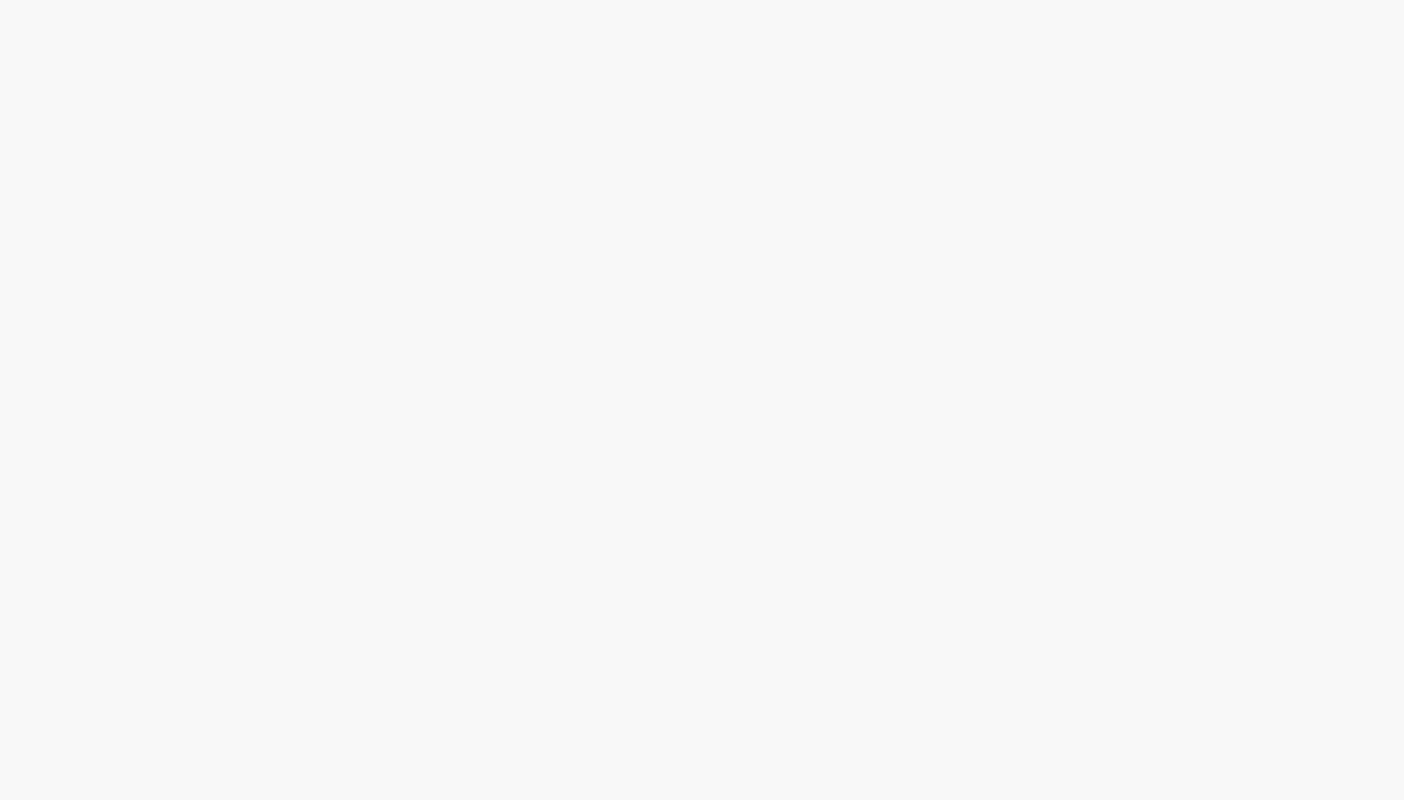
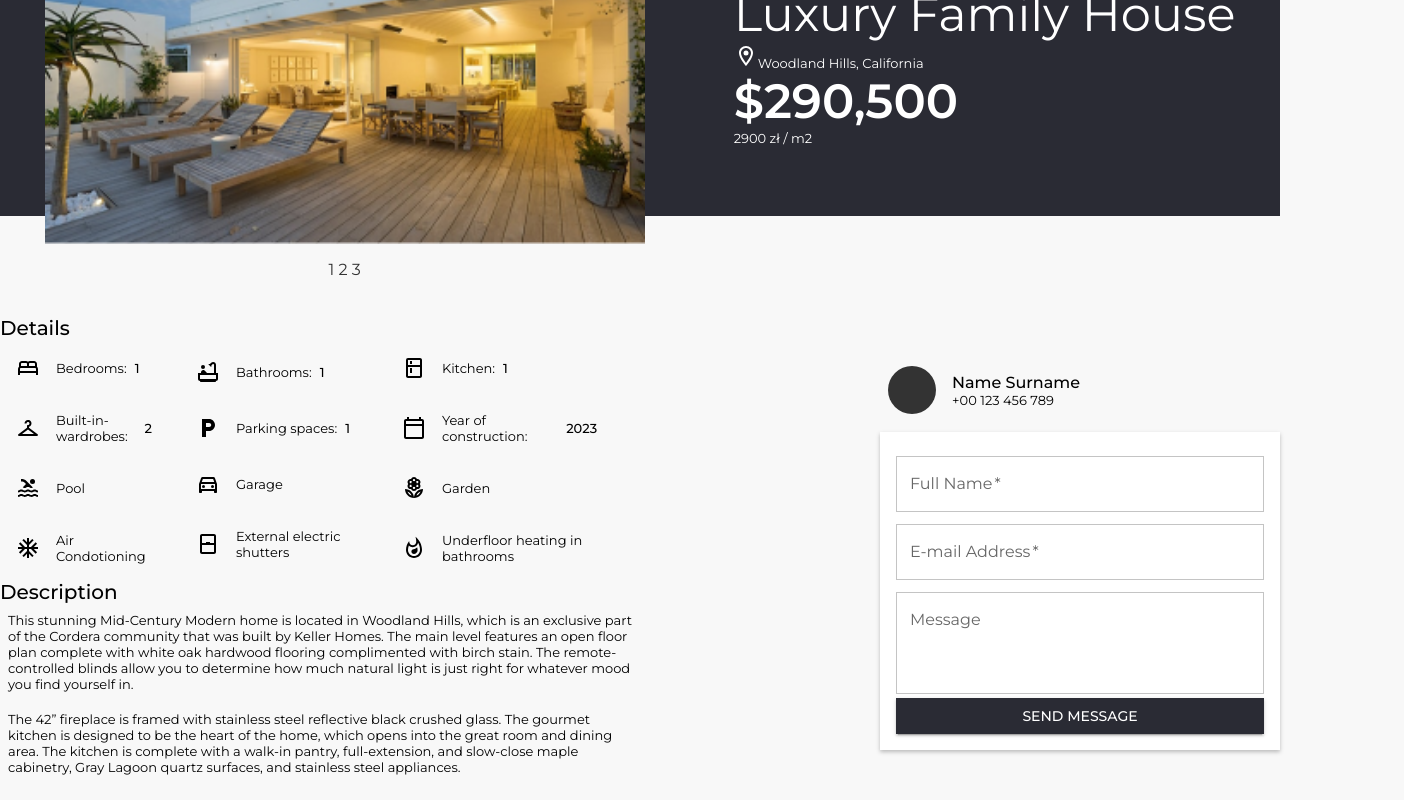
Before and after one commit to KamilaMatysiak/react-estate-agency, a React (Create React App) app in the folder client/: page /estate in a window 1280 px wide. Before the commit this address had no page. Shown: the part 240-1040 px from the top of the page, 1404 px wide, since content can reach past the window. Before the commit the page ends 800 px from the top, so only its background shows below. Built offline with nearby package versions, Linux system fonts and the light colour scheme.

Commit message:
Add rough design of estate page

```diff
--- a/client/src/App.js
+++ b/client/src/App.js
@@ -6,6 +6,7 @@ import Home from './components/pages/Home'
 import Contact from './components/pages/Contact'
 import About from './components/pages/About'
 import Estates from './components/pages/Estates'
+import Estate from './components/pages/Estate'
 import All from "./components/pages/adminPanel/Estates/All";
 import HomeSale from "./components/pages/adminPanel/Estates/HomeSale";
 import HomeRent from "./components/pages/adminPanel/Estates/HomeRent";
@@ -38,6 +39,7 @@ function App() {
             <Route path="/estates/apartmentForRent" element={<ApartmentRent/>}/>
             <Route path="/estates/houseForRent" element={<HomeRent/>}/>
           </Route>
+          <Route path="/estate" element={<Estate />}></Route>
         </Route>
         <Route path='/login' element={user ? <Navigate to='/admin/'/> : <LoginPage/>}/>
         <Route path='/login/register' element={<DebugRegister />}/>
--- a/client/src/components/EstateCard.jsx
+++ b/client/src/components/EstateCard.jsx
@@ -11,7 +11,7 @@ import placeholder from '../data/images/estates/placeholder.png'
 const EstateCard = () => {
   return (
     <ThemeProvider theme={theme}>
-        <Card sx={{width: 350, padding: 0, margin: 0}}>
+        <Card sx={{maxWidth: 350, padding: 0, margin: 0}}>
             <CardMedia
                 sx={{padding: 0, margin: 0}}
                 component="img"
@@ -20,14 +20,14 @@ const EstateCard = () => {
                 alt="green iguana"
             />
             <CardContent>
-                <div className='columnFlex'>
+                <div className='columnFlex flexWrap'>
                     <Typography margin="2px" variant="xlm">Luxury Family House</Typography>
                     <div className='centerRowFlex' style={{marginBottom: "8px"}}>
                         <LocationOnOutlined fontSize="small" color="text.secondaryBlack"/>
                         <Typography color="text.secondaryBlack" variant="sm">Woodland Hills, California</Typography>
                     </div>
                 </div>
-                <div className='spaceAroundFlex' style={{margin: "8px 0"}}>
+                <div className='spaceAroundFlex flexWrap' style={{margin: "8px 0"}}>
                     <div className='centerRowFlex'>
                         <BedOutlinedIcon
                             sx= {{margin: '2px'}}
@@ -50,7 +50,7 @@ const EstateCard = () => {
                         <Typography color="text.secondaryBlack" variant="sm">100 sqft</Typography>
                     </div>
                 </div>
-                <CardActions sx={{display: 'flex', justifyContent: 'space-between'}}>
+                <CardActions sx={{display: 'flex', justifyContent: 'space-between', flexWrap: 'wrap'}}>
                     <Typography variant="xlm">$11 290 500</Typography>
                     <Button variant="contained" sx={{backgroundColor:'primary.main', boxShadow: 'none'}}>View Details</Button>
                 </CardActions>
--- a/client/src/components/pages/Estate.jsx
+++ b/client/src/components/pages/Estate.jsx
@@ -1,8 +1,93 @@
+import { Box, Container, Typography } from '@mui/material'
 import React from 'react'
+import Form from '../Form'
+import theme from '../Theme'
+import { ThemeProvider } from '@mui/material/styles';
+import placeholder from '../../data/images/estates/placeholder.png'
+import {BedOutlined,
+  CheckroomOutlined,
+  PoolOutlined,
+  DirectionsCarOutlined,
+  SensorWindowOutlined,
+  LocalFloristOutlined,
+  BathtubOutlined,
+  KitchenOutlined,
+  WhatshotOutlined,
+  LocalParkingOutlined,
+  AcUnitOutlined,
+  CalendarTodayOutlined,
+  ArrowBackOutlined,
+  LocationOnOutlined
+} from '@mui/icons-material';
 
 const Property = () => {
   return (
-    <div>Property</div>
+    <ThemeProvider theme={theme}>
+      <Container maxWidth={false} disableGutters sx={{margin:"128px 0"}}>
+        <ArrowBackOutlined/>
+        <Box sx={{backgroundColor: "primary.main", color: 'text.white', width: '100%', height: '300px', display: 'flex', alignItems: 'center', justifyContent: 'space-around', flexWrap: 'wrap', marginBottom: '100px'}}>
+          <div style={{position: 'relative', width: '600px', height: '100%'}}>
+            <div className="columnFlex spaceBetweenFlex" style={{position: 'absolute', height: '20%', top: '-10%' , width: '100%'}}>
+              <img src={placeholder} alt="house" style={{width: '100%', margin: 0, padding: 0}}/>
+              <div className='centerFlex p16' style={{color: '#333'}}> 1 2 3</div>
+            </div>
+            </div>
+          <div className='columnFlex'>
+            <Typography variant="h2">Luxury Family House</Typography>
+            <div><LocationOnOutlined/><Typography variant="sml">Woodland Hills, California</Typography></div>
+            <Typography variant="h2b">$290,500</Typography>
+            <Typography variant="sml">2900 zł / m2</Typography>
+          </div>
+        </Box>
+        <div className='spaceBetweenFlex maxWidthXl flexWrap'>
+          <div style={{minWidth: '500px', maxWidth: '50%'}}>
+            <Typography variant="lgm">Details</Typography>
+            <div className='spaceAroundFlex'>
+              <div className='columnFlex'>
+                <div className='tableItem'><BedOutlined className="p8"/><Typography className="p8" variant="sm">Bedrooms:</Typography> <Typography variant="smm">1</Typography></div>
+                <div className='tableItem'><CheckroomOutlined className="p8"/><Typography className="p8" variant="sm">Built-in-wardrobes:</Typography> <Typography variant="smm">2</Typography></div>
+                <div className='tableItem'><PoolOutlined className="p8"/><Typography className="p8" variant="sm">Pool</Typography></div>
+                <div className='tableItem'><AcUnitOutlined className="p8"/><Typography className="p8" variant="sm">Air Condotioning</Typography></div>
+              </div>
+              <div className='columnFlex'>
+                <div className='tableItem'><BathtubOutlined className="p8"/><Typography className="p8" variant="sm">Bathrooms:</Typography> <Typography variant="smm">1</Typography></div>
+                <div className='tableItem'><LocalParkingOutlined className="p8"/><Typography className="p8" variant="sm">Parking spaces:</Typography> <Typography variant="smm">1</Typography></div>
+                <div className='tableItem'><DirectionsCarOutlined className="p8"/><Typography className="p8" variant="sm">Garage</Typography></div>
+                <div className='tableItem'><SensorWindowOutlined className="p8"/><Typography className="p8" variant="sm">External electric shutters</Typography></div>
+              </div>
+              <div className='columnFlex'>
+                <div className='tableItem'><KitchenOutlined className="p8"/><Typography className="p8" variant="sm">Kitchen:</Typography> <Typography variant="smm">1</Typography></div>
+                <div className='tableItem'><CalendarTodayOutlined className="p8"/><Typography className="p8" variant="sm">Year of construction:</Typography> <Typography variant="smm">2023</Typography></div>
+                <div className='tableItem'><LocalFloristOutlined className="p8"/><Typography className="p8" variant="sm">Garden</Typography></div>
+                <div className='tableItem'><WhatshotOutlined className="p8"/><Typography className="p8" variant="sm">Underfloor heating in bathrooms</Typography></div>
+              </div>
+            </div>
+
+            <Typography variant="lgm">Description</Typography>
+            <div className='columnFlex m8'>
+            <Typography variant="sm">
+              This stunning Mid-Century Modern home is located in Woodland Hills, which is an exclusive part of the Cordera community that was built by Keller Homes. The main level features an open floor plan complete with white oak hardwood flooring complimented with birch stain.  The remote-controlled blinds allow you to determine how much natural light is just right for whatever mood you find yourself in.
+            </Typography>
+            <br/>
+            <Typography variant="sm">
+              The 42” fireplace is framed with stainless steel reflective black crushed glass. The gourmet kitchen is designed to be the heart of the home, which opens into the great room and dining area. The kitchen is complete
+              with a walk-in pantry, full-extension, and slow-close maple cabinetry, Gray Lagoon quartz surfaces, and stainless steel appliances.
+            </Typography>
+            </div>
+          </div>
+          <div style={{maxWidth: '400px', width: '70%'}}>
+            <div className='m8' style={{display: 'flex', alignItems: 'center'}}>
+              <div style={{width: 48, height: 48, borderRadius: 180, backgroundColor: '#333', marign: 8}}></div>
+              <div className='columnFlex p16'>
+                <Typography variant="mdm">Name Surname</Typography>
+                <Typography variant="sm">+00 123 456 789</Typography>
+              </div>
+            </div>
+            <Form/>
+          </div>
+        </div>
+        </Container>
+    </ThemeProvider>
   )
 }
 
--- a/client/src/components/pages/Estates.jsx
+++ b/client/src/components/pages/Estates.jsx
@@ -1,13 +1,17 @@
 import React from 'react'
 import EstateSidebar from '../EstateSidebar'
 import { Outlet } from 'react-router-dom'
+import theme from '../Theme'
+import { ThemeProvider } from '@mui/material'
 
 const Properties = () => {
   return (
-  <div style={{marginTop: 96, height: '100%', width: '100vw', display: 'flex'}}>
+  <ThemeProvider theme={theme}>
+   <div style={{marginTop: 96, height: '100%', width: '100vw', display: 'flex'}}>
         <EstateSidebar/>
         <Outlet/>
     </div>
+  </ThemeProvider>
   )
 }
 
--- a/client/src/components/pages/adminPanel/Estates/All.jsx
+++ b/client/src/components/pages/adminPanel/Estates/All.jsx
@@ -1,8 +1,31 @@
+import { Box, Grid, Typography, Card } from '@mui/material'
+import EstateCard from "../../../EstateCard";
 import React from 'react'
 
 const All = () => {
   return (
-    <div>All</div>
+    <Box sx={{width: '80%', margin: '16px auto'}}>
+      <Typography variant="h3m">Our Offer</Typography>
+      <Box>
+        <Typography variant="lgm">For Sale</Typography>
+        <Grid container spacing={2}>
+          <Grid item><EstateCard/></Grid>
+          <Grid item><EstateCard/></Grid>
+          <Grid item><EstateCard/></Grid>
+          <Grid item><Card>See more</Card></Grid>
+        </Grid>
+      </Box>
+
+      <Box>
+        <Typography variant="lgm">For Rent</Typography>
+        <Grid container spacing={2}>
+          <Grid item><EstateCard/></Grid>
+          <Grid item><EstateCard/></Grid>
+          <Grid item><EstateCard/></Grid>
+          <Grid item><Card>See more</Card></Grid>
+        </Grid>
+      </Box>
+    </Box>
   )
 }
 
--- a/client/src/index.css
+++ b/client/src/index.css
@@ -38,6 +38,11 @@ body {
 .centerRowFlex{
     display: flex;
     align-items: center;
+}
+
+.flexWrap {
+    display: flex;
+    flex-wrap: wrap;
 }
 
 .lh8 {
@@ -130,6 +135,13 @@ body {
     bottom: 0;
 }
 
+.tableItem {
+    display: flex;
+    margin: 8px 8px;
+    max-width: 80%;
+    align-items: center;
+}
+
 .debug {
     background-color: red;
     border: 2px solid green;
```
